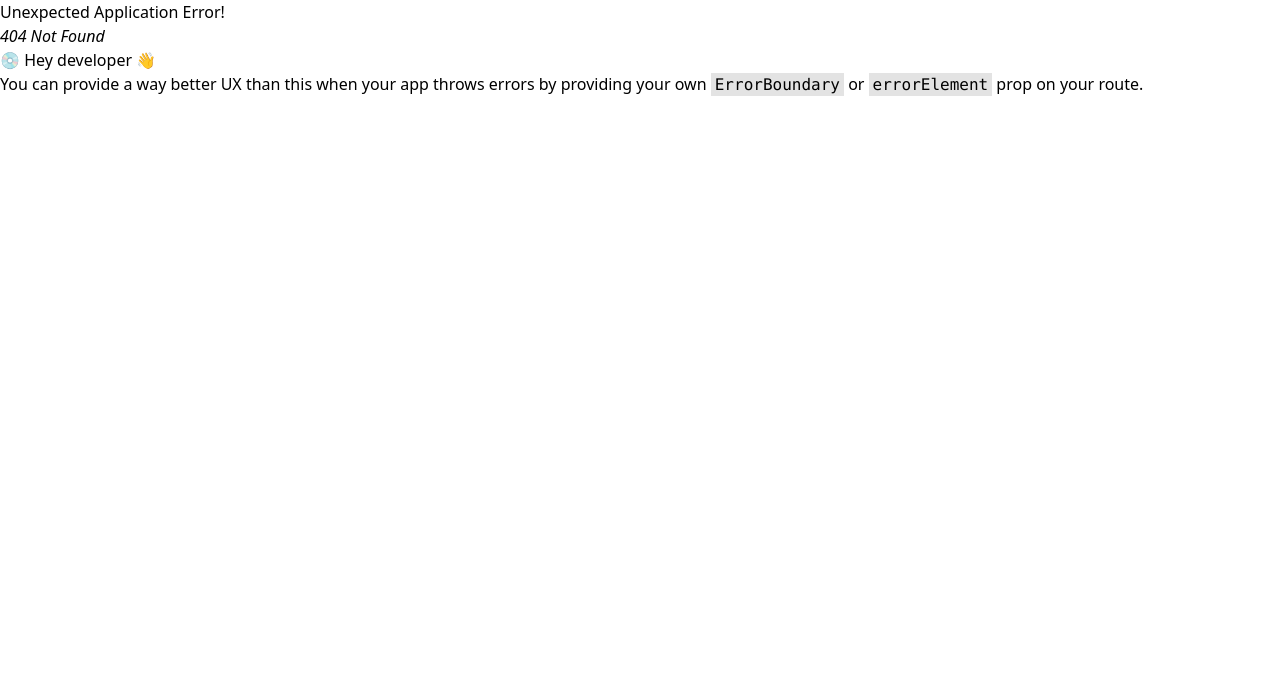
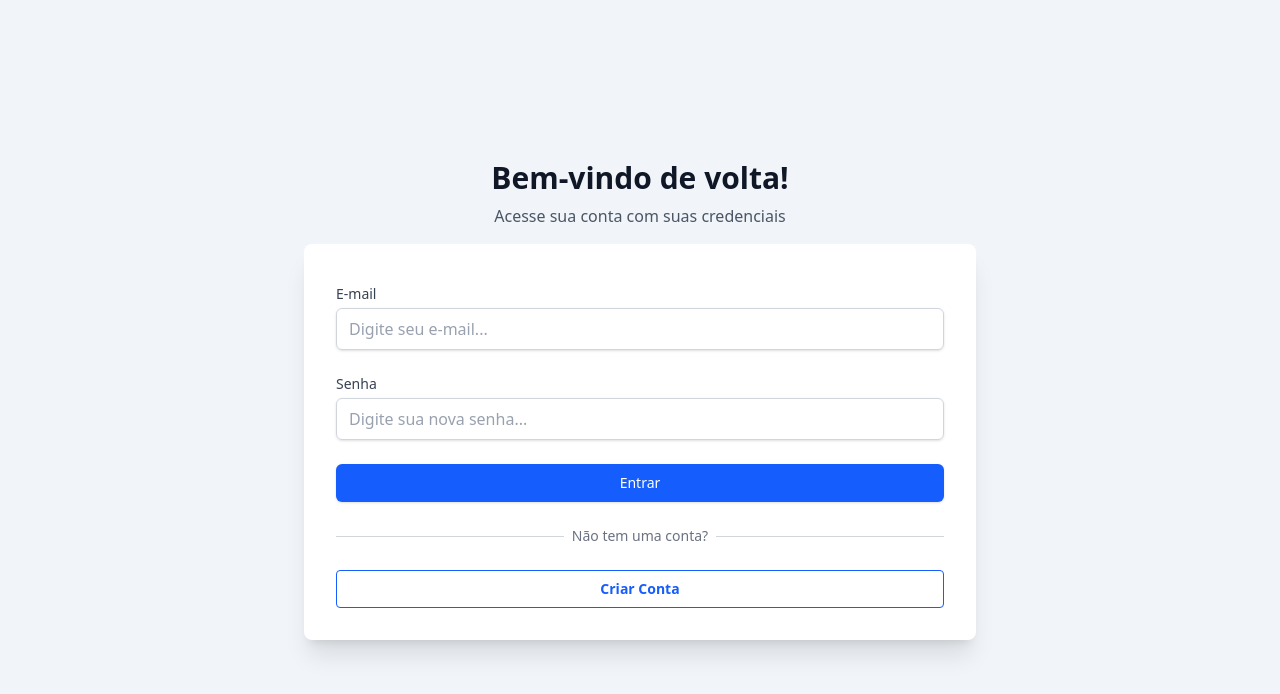
Before and after one commit to SantoGuru/Recycle, a React (Vite) app in the folder frontend/: page /login in a window 1280 px wide. Before the commit this address had no page. Shown: the top 694 px of the page. Built offline with nearby package versions, Linux system fonts and the light colour scheme.

Commit message:
adiciona tela de login e cria link na tela de registro

```diff
--- a/frontend/package.json
+++ b/frontend/package.json
@@ -11,6 +11,7 @@
   },
   "dependencies": {
     "@tailwindcss/vite": "^4.0.7",
+    "lucide-react": "^0.479.0",
     "react": "^19.0.0",
     "react-dom": "^19.0.0",
     "react-router-dom": "^7.2.0",
--- a/frontend/src/App.jsx
+++ b/frontend/src/App.jsx
@@ -1,7 +1,9 @@
 import { createBrowserRouter, RouterProvider } from 'react-router-dom';
 
+import RootLayout from './pages/Root';
+
 import Signup from './pages/Signup';
-import RootLayout from './pages/Root';
+import Login from './pages/Login';
 
 const router = createBrowserRouter([
   {
@@ -9,7 +11,8 @@ const router = createBrowserRouter([
     element: <RootLayout />,
     id:'root',
     children: [
-      {index: true, element: <Signup />}, // Corrigir depois
+      {index: true, element: <Signup />}, // TODO: colocar rota correta
+      {path: '/login', element: <Login />},
     ]
   }
 ]);
--- /dev/null
+++ b/frontend/src/pages/Login.jsx
@@ -0,0 +1,64 @@
+import { Form, Link } from "react-router-dom";
+import Input from "../components/Input";
+
+export default function Login() {
+  return (
+    <section className="flex flex-col justify-center items-center h-screen bg-slate-100">
+      <h1 className="text-3xl font-bold text-gray-900 mb-2">
+        Bem-vindo de volta!
+      </h1>
+      <p className="text-gray-600">Acesse sua conta com suas credenciais</p>
+
+      <div className="bg-white rounded-lg shadow-xl p-8 md:w-2xl mt-4">
+        {/* Formulario, mover para outro componente futuramente */}
+        <Form method="POST" className="space-y-6">
+          {/* Input: label e input juntos para facilitar replicação*/}
+          <Input
+            required
+            label="E-mail"
+            name="email"
+            id="email"
+            placeholder="Digite seu e-mail..."
+            type="email"
+          />
+
+          <Input
+            required
+            label="Senha"
+            name="password"
+            id="password"
+            type="password"
+            placeholder="Digite sua nova senha..."
+          />
+          <button
+            type="submit"
+            className="w-full flex justify-center py-2 px-4 border border-transparent rounded-md shadow-sm text-sm font-medium text-white bg-blue-600 hover:bg-blue-700 focus:outline-none focus:ring-2 focus:ring-offset-2 focus:ring-blue-500 transition-colors duration-200"
+          >
+            Entrar
+          </button>
+        </Form>
+        <div className="mt-6">
+          <div className="relative">
+            <div className="absolute inset-0 flex items-center">
+              <div className="w-full border-t border-gray-300"></div>
+            </div>
+            <div className="relative flex justify-center text-sm">
+              <span className="px-2 bg-white text-gray-500">
+                Não tem uma conta?
+              </span>
+            </div>
+          </div>
+
+          <div className="mt-6">
+            <Link
+              to="/"
+              className="w-full flex justify-center py-2 px-4 border-1 border-blue-600 text-sm font-bold text-blue-600 hover:bg-blue-50 rounded-sm transition-colors duration-300"
+            >
+              Criar Conta
+            </Link>
+          </div>
+        </div>
+      </div>
+    </section>
+  );
+}
--- a/frontend/src/pages/Root.jsx
+++ b/frontend/src/pages/Root.jsx
@@ -1,6 +1,7 @@
 import { Outlet } from 'react-router-dom';
 
 import { ToastContainer } from 'react-toastify';
+
 
 export default function RootLayout() {
     return (
--- a/frontend/src/pages/Signup.jsx
+++ b/frontend/src/pages/Signup.jsx
@@ -1,20 +1,19 @@
-import { Form } from 'react-router-dom';
-import Input from '../components/Input';
-import { useState } from 'react';
-import { toast } from 'react-toastify';
+import { Form, Link } from "react-router-dom";
+import Input from "../components/Input";
+import { useState } from "react";
+import { toast } from "react-toastify";
+import { BadgeCheck, CircleAlert } from "lucide-react";
 
 export default function Signup() {
-
-    const [nome, setNome] = useState('');
-    const [email, setEmail] = useState('');
-    const [senha, setSenha] = useState('');
-    const [confirmarSenha, setConfirmarSenha] = useState('');
+  const [nome, setNome] = useState("");
+  const [email, setEmail] = useState("");
+  const [senha, setSenha] = useState("");
+  const [confirmarSenha, setConfirmarSenha] = useState("");
 
   const [erroSenha, setErroSenha] = useState(false);
   const [erroConfirmarSenha, setErroConfirmarSenha] = useState(false);
 
   const [mensagemErro, setMensagemErro] = useState("");
-
 
   const HandleSubmit = async (e) => {
     e.preventDefault();
@@ -47,33 +46,41 @@ export default function Signup() {
       });
 
       if (response.ok) {
-                toast.success('Dados enviados com sucesso!')
-
+        toast.success("Conta criada!", {
+          icon: <BadgeCheck className="stroke-blue-500" />,
+          className:
+            "border-1 border-blue-600 bg-white text-blue-600 font-bold rounded-sm",
+        });
       } else {
-                toast.error('Erro ao cadastrar!')
+        toast.error("Erro ao cadastrar!", {
+          className: "border-1 border-red-600 bg-white text-red-600 font-bold  rounded-sm",
+        });
         setMensagemErro("Email ja cadastrado");
       }
-
     } catch (error) {
-            toast.error("Erro de rede: " + error.message);
+      toast.error(`Erro de rede: ${error.message}`, {
+        icon: <CircleAlert className="stroke-red-500" />,
+        className:
+          "border-1 border-red-600 bg-white text-red-600 font-bold rounded-sm",
+      });
     }
-    }
+  };
 
   return (
     <section className="flex flex-col justify-center items-center h-screen bg-slate-100">
-            <h1 className="text-3xl font-bold text-gray-900 mb-2">Criar Nova Conta</h1>
+      <h1 className="text-3xl font-bold text-gray-900 mb-2">
+        Criar Nova Conta
+      </h1>
       <p className="text-gray-600">Preencha os dados abaixo para começar</p>
 
-            <div className='bg-white rounded-lg shadow-xl p-8 md:w-2xl mt-4'>
-
+      <div className="bg-white rounded-lg shadow-xl p-8 md:w-2xl mt-4">
         {mensagemErro && (
           <div className="w-50 flex items-center justify-center justify-self-center px-4 text-red-700 border border-red-700 text-center rounded-md mb-4">
             <p className="line-clamp-2">{mensagemErro}</p>
           </div>
         )}
 
-                {/* Formulario, mover para outro componente futuramente */}
-                <Form method='POST' onSubmit={HandleSubmit} className='space-y-6'>
+        <Form method="POST" onSubmit={HandleSubmit} className="space-y-6">
           {/* Input: label e input juntos para facilitar replicação*/}
           <Input
             required
@@ -95,7 +102,6 @@ export default function Signup() {
             value={email}
             onChange={(e) => setEmail(e.target.value)}
           />
-
 
           <Input
             required
@@ -122,12 +128,34 @@ export default function Signup() {
           />
           <button
             type="submit"
-                        className="w-full flex justify-center py-2 px-4 border border-transparent rounded-md shadow-sm text-sm font-medium text-white bg-blue-600 hover:bg-blue-700 focus:outline-none focus:ring-2 focus:ring-offset-2 focus:ring-blue-500 transition-colors duration-200">
+            className="w-full flex justify-center py-2 px-4 border border-transparent rounded-md shadow-sm text-sm font-medium text-white bg-blue-600 hover:bg-blue-700 focus:outline-none focus:ring-2 focus:ring-offset-2 focus:ring-blue-500 transition-colors duration-200"
+          >
             Criar conta
           </button>
         </Form>
+
+        <div className="mt-6">
+          <div className="relative">
+            <div className="absolute inset-0 flex items-center">
+              <div className="w-full border-t border-gray-300"></div>
+            </div>
+            <div className="relative flex justify-center text-sm">
+              <span className="px-2 bg-white text-gray-500">
+                Já possui uma conta?
+              </span>
+            </div>
           </div>
 
+          <div className="mt-6">
+            <Link
+              to="/login"
+              className="w-full flex justify-center py-2 px-4 border-1 border-blue-600 text-sm font-bold text-blue-600 hover:bg-blue-50 rounded-sm transition-colors duration-300"
+            >
+              Fazer Login
+            </Link>
+          </div>
+        </div>
+      </div>
     </section>
-    )
+  );
 }
```
Also changed, not shown: 1 other file (tests, documents, lock files or other folders). Lines whose indentation alone changed are shown as unchanged.
